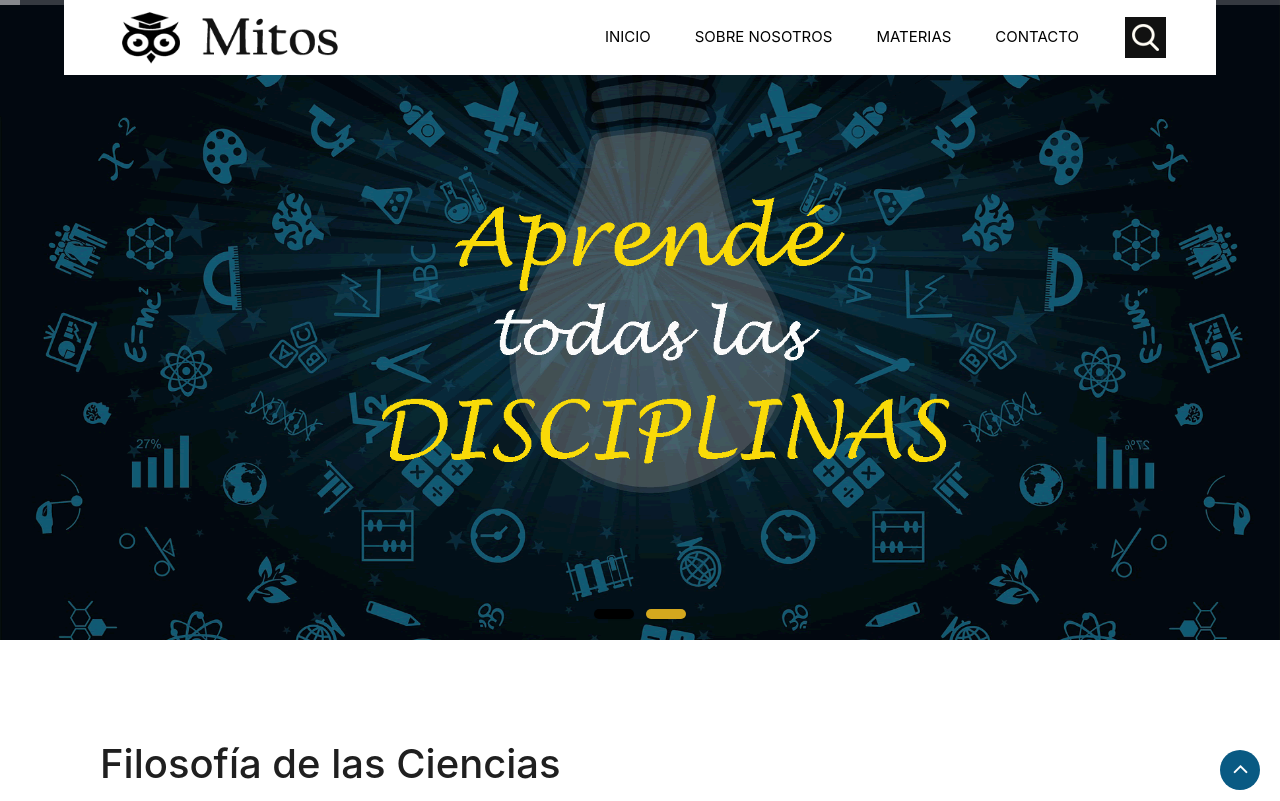
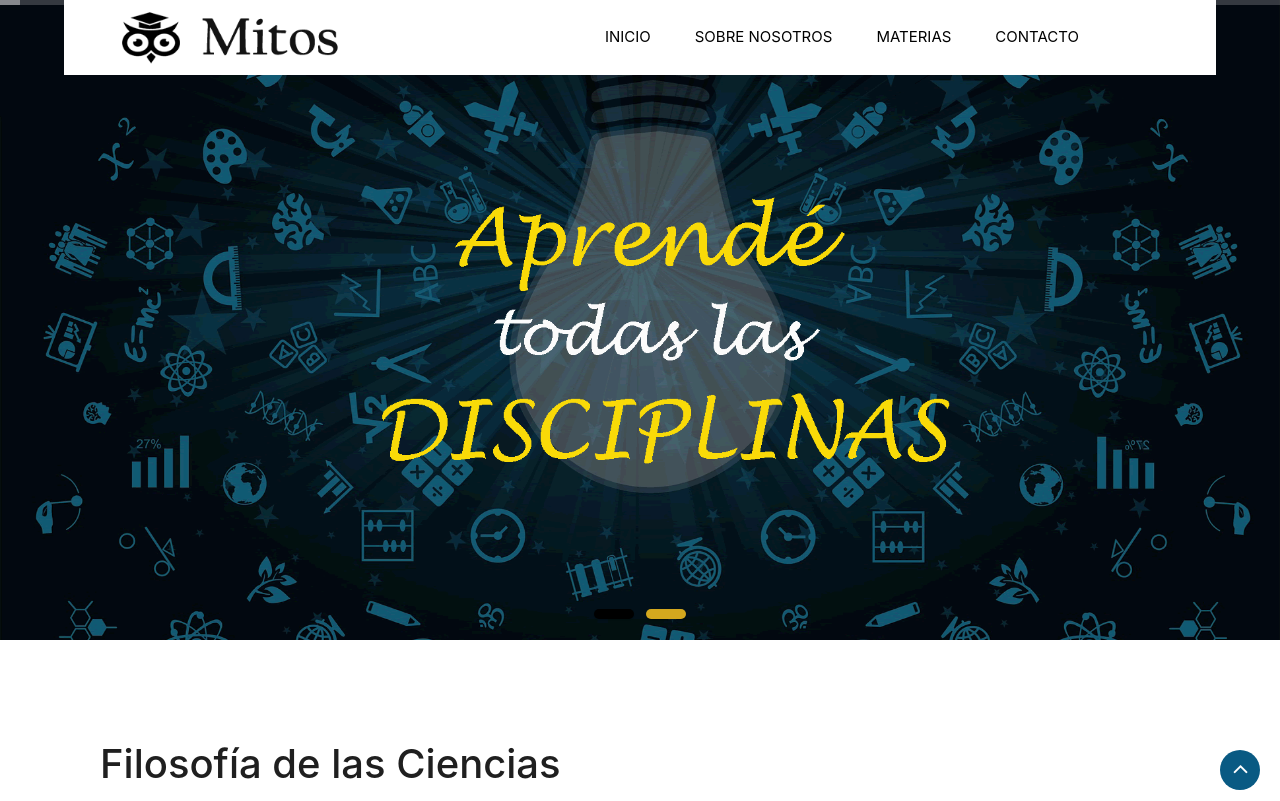
Before and after one commit to mitosfe/mitosfe, a plain HTML site: page filocs.html in a window 1280 px wide. Shown: the top 801 px of the page. Drawn offline with nearby package versions, Linux system fonts and the light colour scheme.

Commit message:
Update filocs.html

```diff
--- a/filocs.html
+++ b/filocs.html
@@ -89,12 +89,6 @@
                         <li><a class="nav-link" href="cursos.html">Materias</a></li>
 						            <li><a class="nav-link" href="contact.html">Contacto</a></li>
                     </ul>
-                </div>
-                <div class="search-box">
-                    <input type="text" class="search-txt" placeholder="Search">
-                    <a class="search-btn">
-                        <img src="images/search_icon.png" alt="#" />
-                    </a>
                 </div>
             </div>
         </nav>
```
